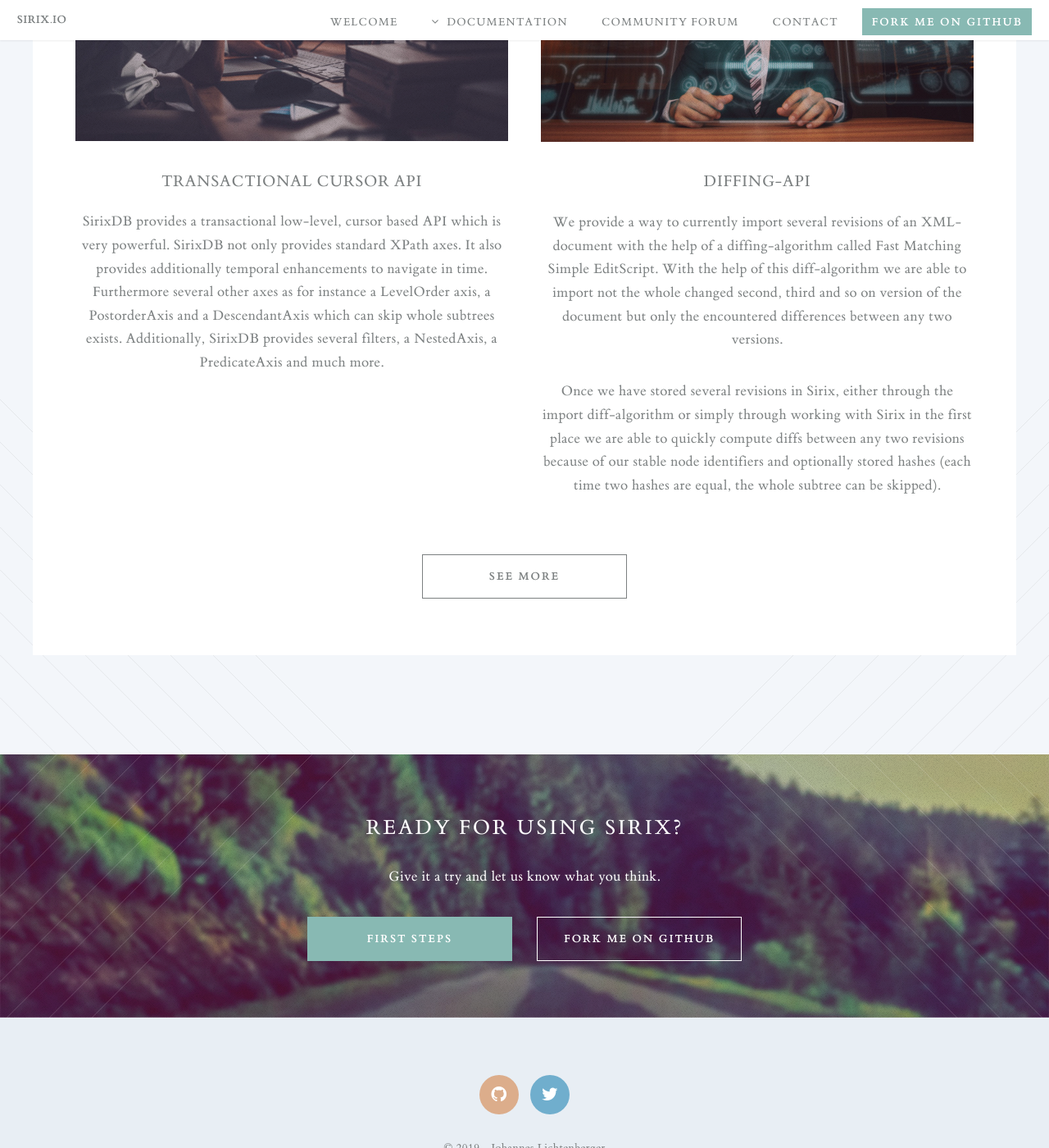
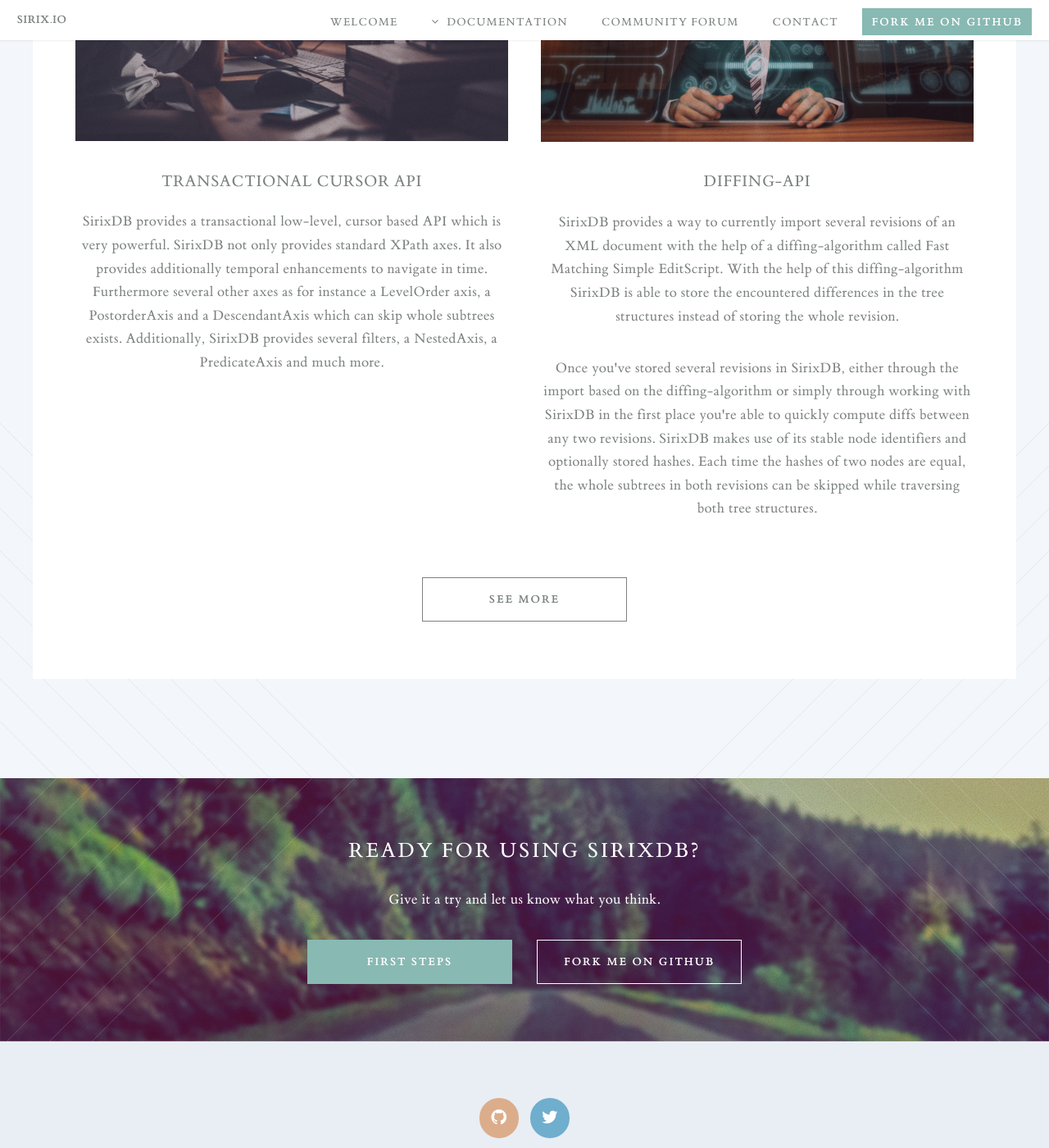
Before and after one commit to sirixdb/sirixdb.github.io, a Jekyll site: the page built from index.html, in a window 1280 px wide and 1400 px high, scrolled down 3667 px. Shown: the whole window at 82% size. Built offline with Jekyll 4.4.1, drawn with Linux system fonts in a browser that asks for light colours.

Commit message:
Update index.html

```diff
--- a/index.html
+++ b/index.html
@@ -154,8 +154,8 @@
 									<header>
 										<h3>Diffing-API</h3>
 									</header>
-									<p>We provide a way to currently import several revisions of an XML-document with the help of a diffing-algorithm called Fast Matching Simple EditScript. With the help of this diff-algorithm we are able to import not the whole changed second, third and so on version of the document but only the encountered differences between any two versions.</p>
-<p>Once we have stored several revisions in Sirix, either through the import diff-algorithm or simply through working with Sirix in the first place we are able to quickly compute diffs between any two revisions because of our stable node identifiers and optionally stored hashes (each time two hashes are equal, the whole subtree can be skipped).</p>
+									<p>SirixDB provides a way to currently import several revisions of an XML document with the help of a diffing-algorithm called Fast Matching Simple EditScript. With the help of this diffing-algorithm SirixDB is able to store the encountered differences in the tree structures instead of storing the whole revision.</p>
+<p>Once you've stored several revisions in SirixDB, either through the import based on the diffing-algorithm or simply through working with SirixDB in the first place you're able to quickly compute diffs between any two revisions. SirixDB makes use of its stable node identifiers and optionally stored hashes. Each time the hashes of two nodes are equal, the whole subtrees in both revisions can be skipped while traversing both tree structures.</p>
 								</section>
 
 							</div>
@@ -175,7 +175,7 @@
 			<section id="cta">
 
 				<header>
-					<h2>Ready for using <strong>Sirix</strong>?</h2>
+					<h2>Ready for using <strong>SirixDB</strong>?</h2>
 					<p>Give it a try and let us know what you think.</p>
 				</header>
 				<footer>
```
